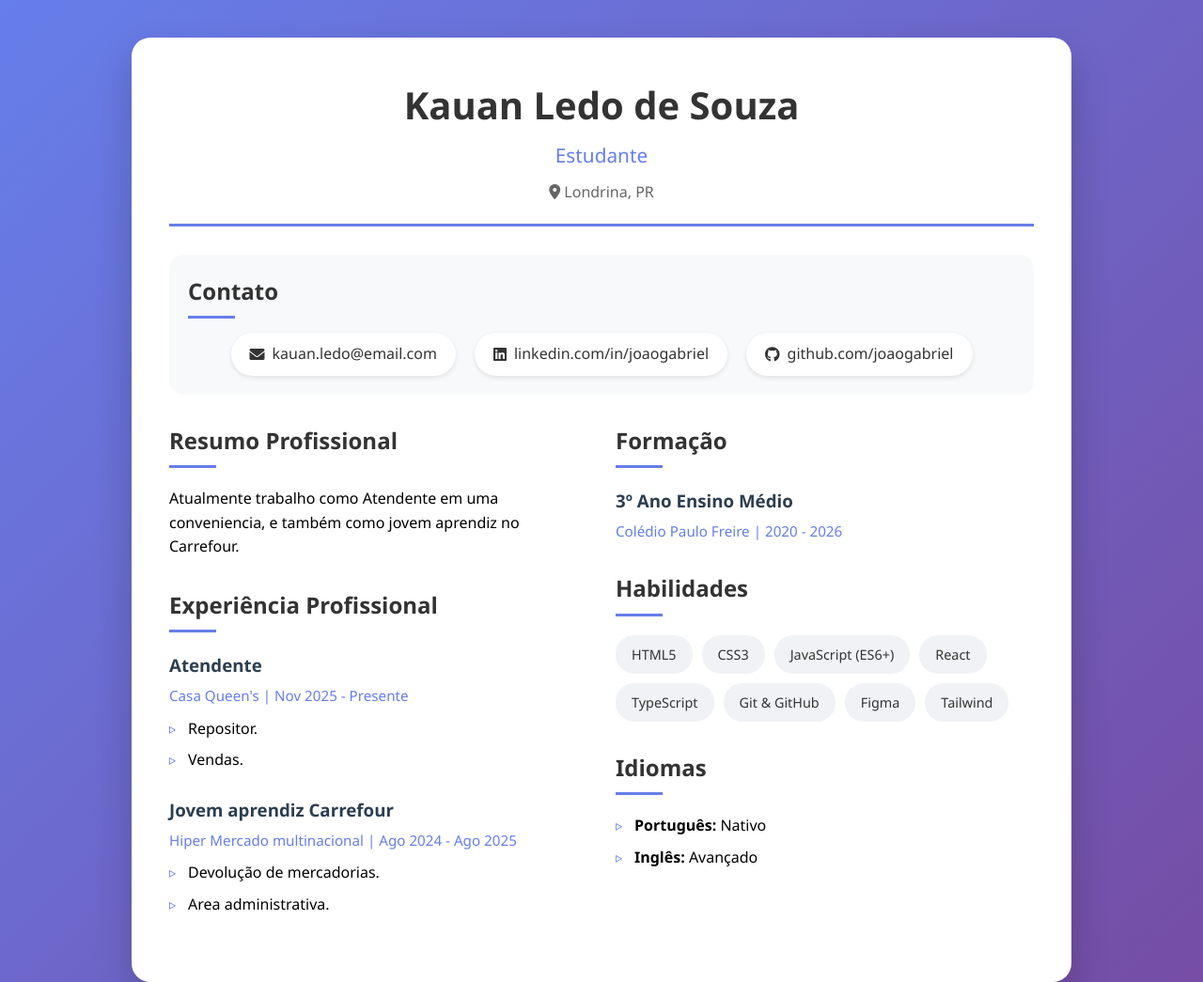
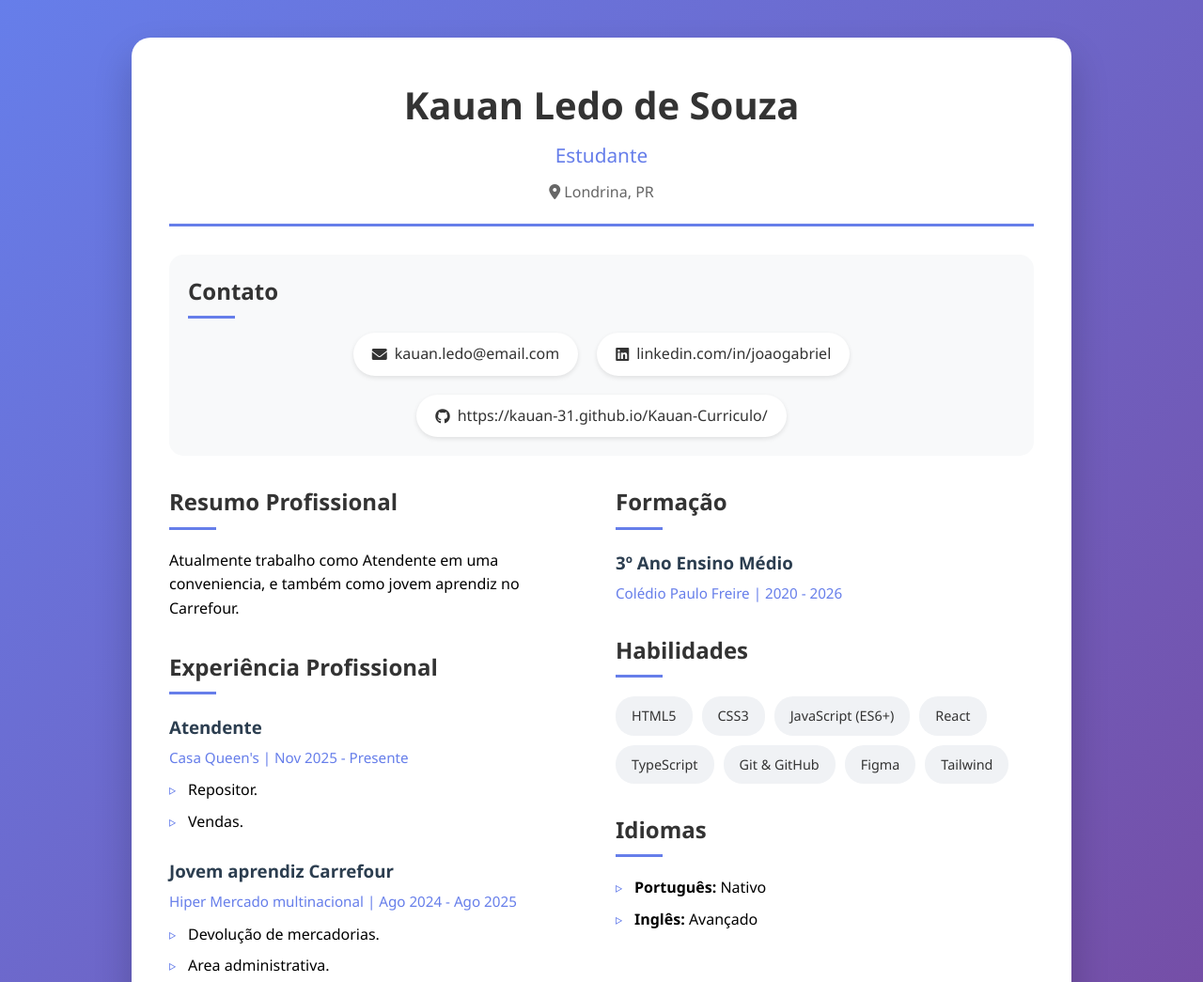
Before and after one commit to kauan-31/Kauan-Curriculo, a plain HTML site: page index.html in a window 1280 px wide. Shown: the top 1045 px of the page at 94% size. Drawn offline with Linux system fonts and the light colour scheme.

Commit message:
Update index.html

```diff
--- a/index.html
+++ b/index.html
@@ -23,7 +23,7 @@
             <div class="contato-links">
                 <a href="#" id="email"><i class="fas fa-envelope"></i> kauan.ledo@email.com</a>
                 <a href="#" id="linkedin"><i class="fab fa-linkedin"></i> linkedin.com/in/joaogabriel</a>
-                <a href="#" id="github"><i class="fab fa-github"></i> github.com/joaogabriel</a>
+                <a href="#" id="github"><i class="fab fa-github"></i> https://kauan-31.github.io/Kauan-Curriculo/</a>
             </div>
         </section>
 
```
